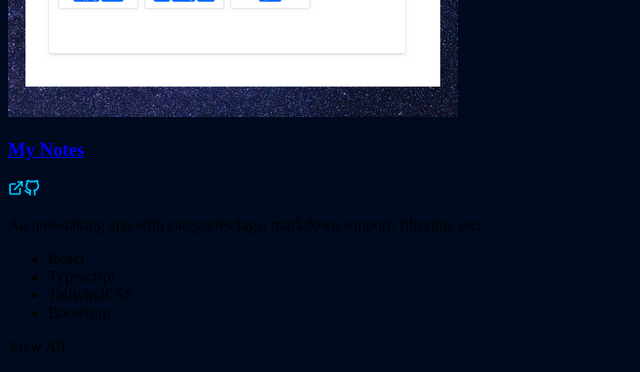
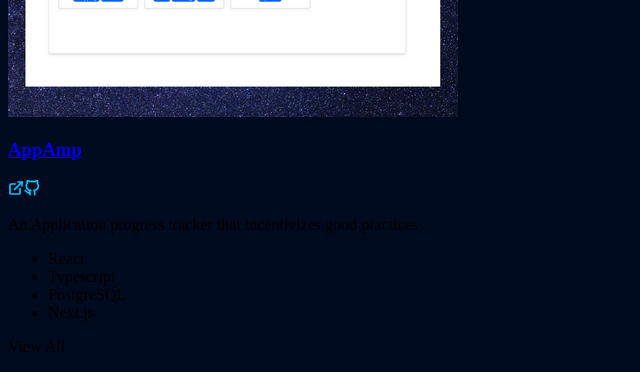
Before and after one commit to daniel-doody/updated-portfolio, a Next.js app: page / in a window 1280 px wide. Shown: the part 2500-2872 px from the top of the page, without its empty margins (0-640 px from the left). Built offline with nearby package versions, Linux system fonts and the light colour scheme.

Commit message:
add AppAmp project

```diff
--- a/data/content/projects.ts
+++ b/data/content/projects.ts
@@ -22,12 +22,12 @@
   },
   {
     id: 2,
-    title: 'My Notes',
-    desc: 'An note-taking app with categories/tags, markdown support, filtering, etc.',
+    title: 'AppAmp',
+    desc: 'An Application progress tracker that incentivizes good practices ',
     img: '/static/projects/my-notes.png',
-    link: 'https://dans-notes-app.netlify.app',
-    github: 'https://github.com/daniel-doody/my-notes-app',
-    tags: ['React', 'Typescript', 'TailwindCSS', 'Bootstrap'],
+    link: 'https://app-amp-daniel-doody.vercel.app/',
+    github: 'https://github.com/Application-Amplifier/appAmp',
+    tags: ['React', 'Typescript', 'PostgreSQL', 'Next.js'],
   },
 ];
 
```
